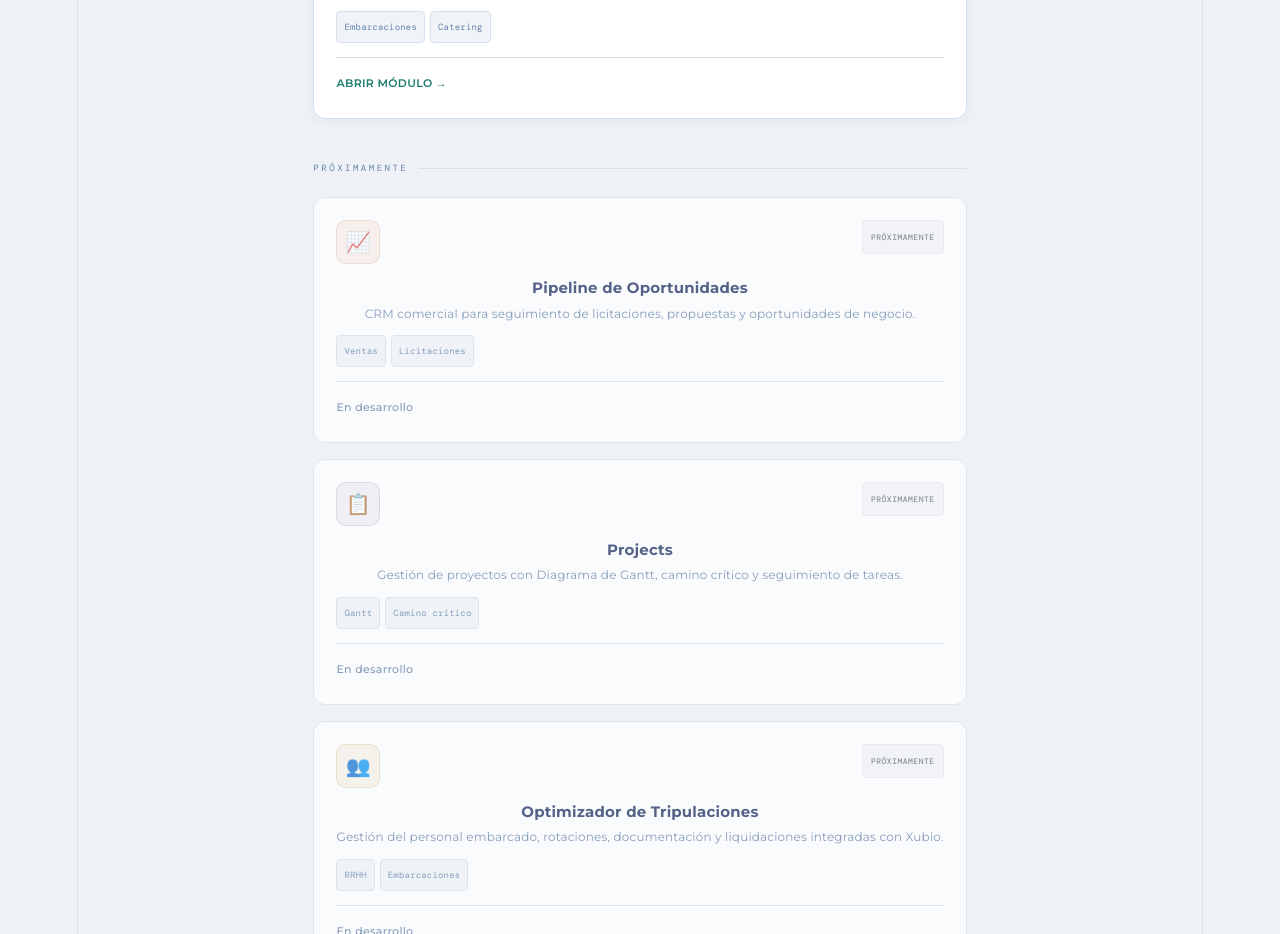
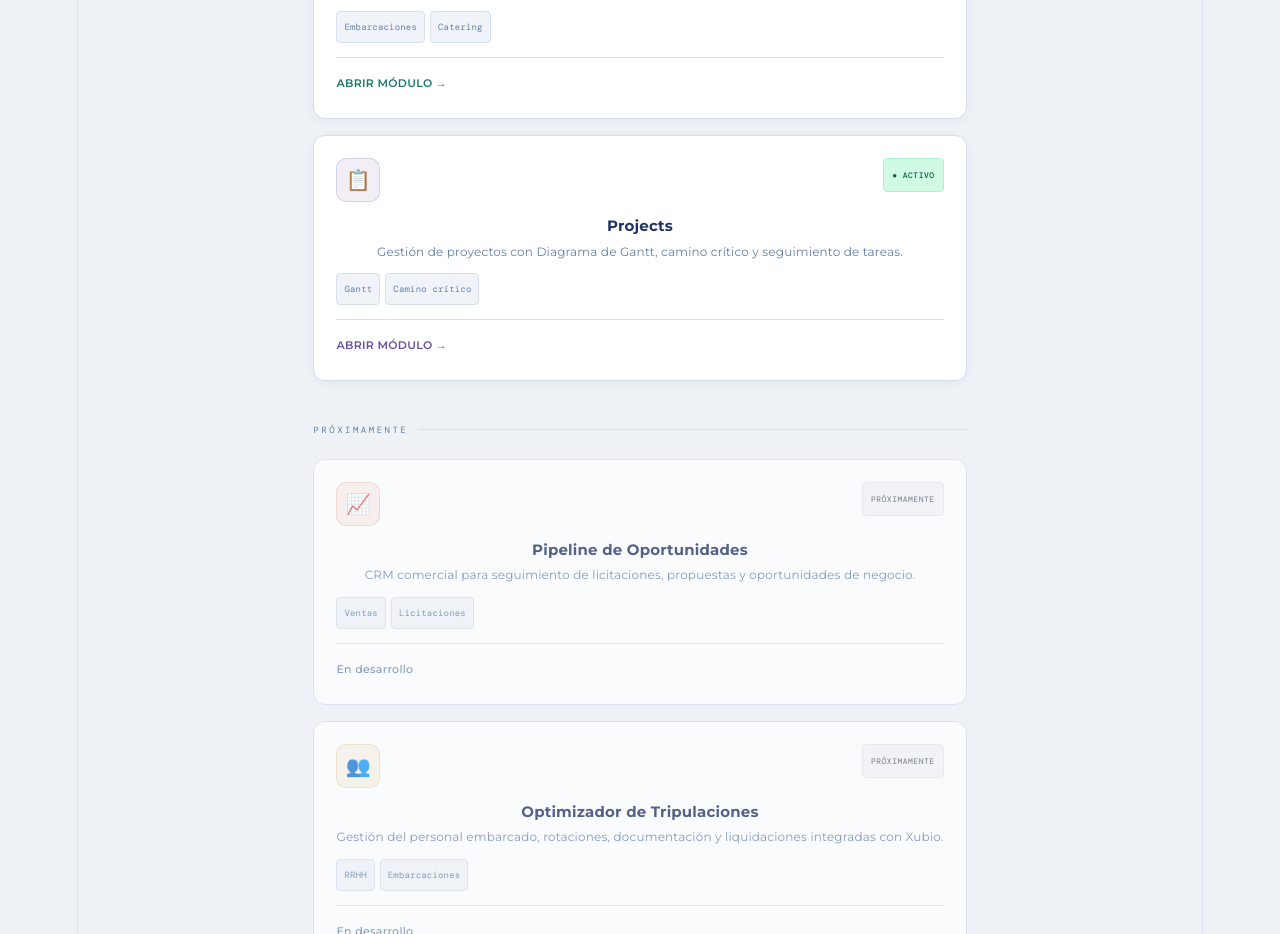
Before and after one commit to TerraCompras/erp-portal, a React (Vite) app: page / in a window 1280 px wide. Shown: the part 840-1774 px from the top of the page. Built offline with nearby package versions, Linux system fonts and the light colour scheme.

Commit message:
feat: projects card activo

```diff
--- a/src/App.jsx
+++ b/src/App.jsx
@@ -36,8 +36,8 @@ const MODULOS = [
     nombre: "Projects",
     descripcion: "Gestión de proyectos con Diagrama de Gantt, camino crítico y seguimiento de tareas.",
     icono: "📋",
-    status: "proximamente",
-    url: null,
+    status: "activo",
+    url: "https://projects-app-tm.vercel.app",
     color: "#6B4FA0",
     tags: ["Gantt", "Camino crítico"],
   },
```
